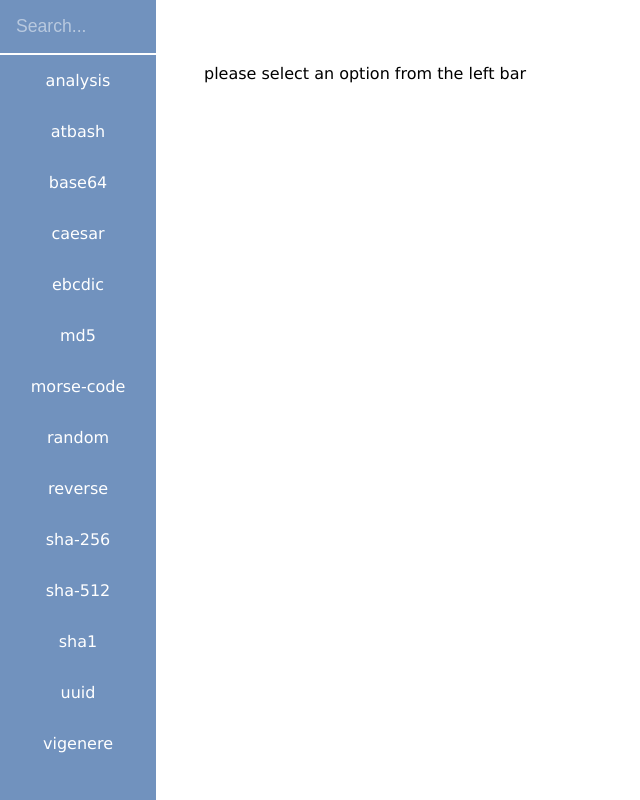
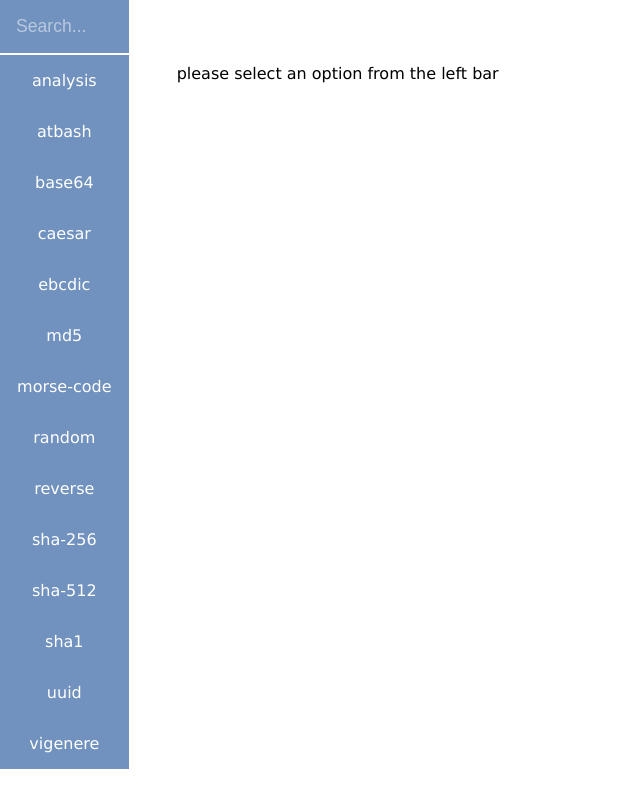
Before and after one commit to LeoDog896/doke, a SvelteKit app: page / in a window 1280 px wide. Shown: the whole page, without its empty margins (0-640 px from the left). Built offline with nearby package versions, Linux system fonts and the light colour scheme.

Commit message:
fix: wacky scrollbars & overflow

```diff
--- a/src/routes/+layout.svelte
+++ b/src/routes/+layout.svelte
@@ -73,16 +73,17 @@
 	.container {
 		display: flex;
 		flex-direction: row;
-		height: 100%;
-		width: 100%;
-		overflow: scroll;
+		max-height: 100%;
+		max-width: 100%;
 	}
 
 	.list {
 		margin: 0;
 		padding: 0;
 		list-style-type: none;
-		height: 100%;
+		max-height: 100%;
+		overflow-y: scroll;
+		overflow-x: hidden;
 		display: block;
 		background-color: #7192be;
 		color: white;
@@ -104,5 +105,7 @@
 	.content {
 		margin: 3rem;
 		max-height: 100vh;
+		width: 100%;
+		overflow: auto;
 	}
 </style>
```
